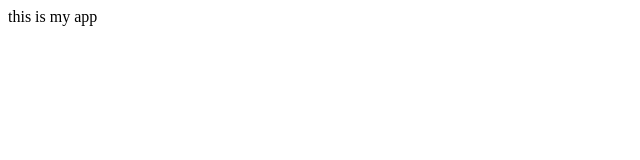
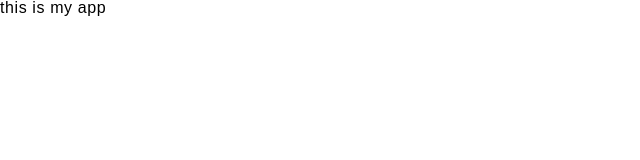
Before and after one commit to yanalalmer/we-are-just, a React (Create React App) app: page / in a window 1280 px wide. Shown: the top 160 px of the page, without its empty margins (0-640 px from the left). Built offline with nearby package versions, Linux system fonts and the light colour scheme.

Commit message:
added global styling

```diff
--- a/src/App.js
+++ b/src/App.js
@@ -1,7 +1,14 @@
 import React from 'react';
+// STYLES
+import { GlobalStyles } from './styles/globalStyles';
 
 function App() {
-  return <div className='App'>this is my app</div>;
+  return (
+    <>
+      <GlobalStyles />
+      <p>this is my app</p>
+    </>
+  );
 }
 
 export default App;
--- /dev/null
+++ b/src/styles/globalStyles.js
@@ -0,0 +1,112 @@
+import { createGlobalStyle } from 'styled-components';
+import * as variables from '../styles/variables';
+
+export const GlobalStyles = createGlobalStyle`
+/* CSS RESET */
+    html, body, div, span, applet, object, iframe,
+    h1, h2, h3, h4, h5, h6, p, blockquote, pre,
+    a, abbr, acronym, address, big, cite, code,
+    del, dfn, em, img, ins, kbd, q, s, samp,
+    small, strike, strong, sub, sup, tt, var,
+    b, u, i, center,
+    dl, dt, dd, ol, ul, li,
+    fieldset, form, label, legend,
+    table, caption, tbody, tfoot, thead, tr, th, td,
+    article, aside, canvas, details, embed,
+    figure, figcaption, footer, header, hgroup,
+    menu, nav, output, ruby, section, summary,
+    time, mark, audio, video {
+        margin: 0;
+        padding: 0;
+        border: 0;
+        font-size: 100%;
+        font: inherit;
+        vertical-align: baseline;
+    }
+/* HTML5 display-role reset for older browsers */
+    article, aside, details, figcaption, figure,
+    footer, header, hgroup, menu, nav, section {
+        display: block;
+    }
+    body {
+        line-height: 1;
+    }
+    ol, ul {
+        list-style: none;
+    }
+    blockquote, q {
+        quotes: none;
+    }
+    blockquote:before, blockquote:after,
+    q:before, q:after {
+        content: '';
+        content: none;
+    }
+    table {
+        border-collapse: collapse;
+        border-spacing: 0;
+    }
+    body {
+
+        color: ${variables.colors.black};
+        font-family: 'Montserrat', sans-serif;
+        letter-spacing: .6px;
+    }
+    a {
+        text-decoration: none;
+        color: inherit;
+        user-select: none;
+    }
+    ::placeholder {
+        font-family: 'Montserrat', sans-serif;
+    }
+    button {
+        font-family: 'Montserrat', sans-serif;
+    }
+    textarea {
+        font-family: 'Montserrat', sans-serif;
+    }
+/* TYPOGRAPHY */
+    h1 {
+        font-size: 40px;
+        @media ${variables.query.lg} {
+            font-size: 35px;
+        }
+        @media ${variables.query.md} {
+            font-size: 30px;
+        }
+        @media ${variables.query.sm} {
+            font-size: 25px;
+        }
+    }
+    h2 {
+        font-size: 35px;
+        @media ${variables.query.lg} {
+            font-size: 30px;
+        }
+        @media ${variables.query.md} {
+            font-size: 25px;
+        }
+        @media ${variables.query.sm} {
+            font-size: 20px;
+        }
+    }
+    h3 {
+        font-size: 30px;
+        @media ${variables.query.lg} {
+            font-size: 25px;
+        }
+        @media ${variables.query.md} {
+            font-size: 20px;
+        }
+        @media ${variables.query.sm} {
+            font-size: 18px;
+        }
+    }
+    h4 {
+        font-size: 25px;
+    }
+    h5 {
+        font-size: 20px;
+    }
+`;
--- /dev/null
+++ b/src/styles/variables.js
@@ -0,0 +1,45 @@
+export const spacing = {
+  headerHeight: '80px',
+  smSpacing: `8px`,
+  mdSpacing: `16px`,
+  lgSpacing: `32px`,
+  xlSpacing: `48px`,
+  xxlSpacing: `64px`,
+  borderRadius: `6px`,
+  cardBoxShadow: `0 1px 1px rgba(0,0,0,0.15),
+    0 2px 2px rgba(0,0,0,0.15),
+    0 4px 4px rgba(0,0,0,0.15),
+    0 6px 6px rgba(0,0,0,0.15)`,
+};
+export const screen = {
+  // 1460px = 91.25em
+  xxl: '91.25em',
+  // 1200px = 75em
+  xl: '75em',
+  // 1024px = 64em
+  lg: '64em',
+  // 768px = 48em
+  md: '48em',
+  // 600px = 37.5em
+  sm: '37.5em',
+  // 500px = 31.25em
+  xsm: '31.25em',
+  // 400px = 25em
+  xxsm: '25em',
+};
+// BREAKPOINTS
+export const query = {
+  xxl: `(max-width: ${screen.xxl})`,
+  xl: `(max-width: ${screen.xl})`,
+  lg: `(max-width: ${screen.lg})`,
+  md: `(max-width: ${screen.md})`,
+  sm: `(max-width: ${screen.sm})`,
+  xsm: `(max-width: ${screen.xsm})`,
+  xxsm: `(max-width: ${screen.xxsm})`,
+};
+// COLORS
+export const colors = {
+  red: '#E62E41',
+  white: '#fff',
+  black: '#000',
+};
```
